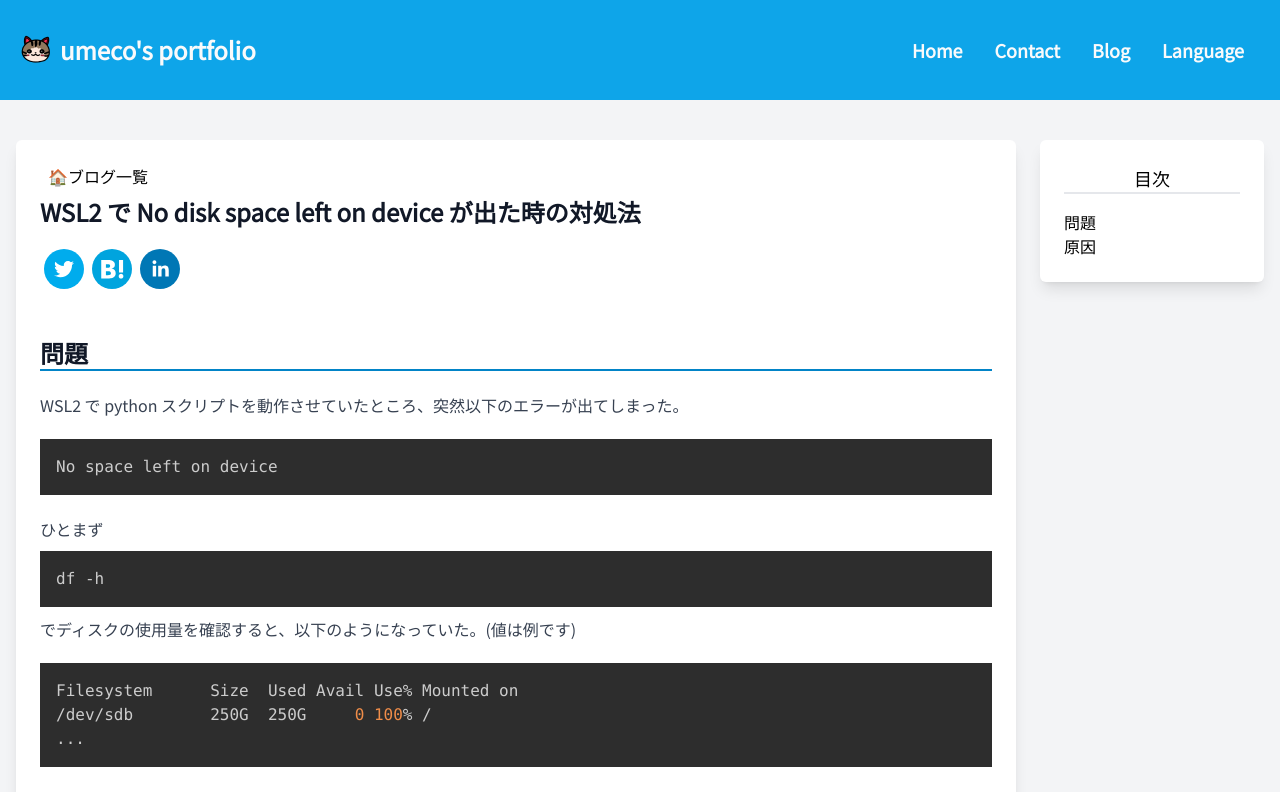
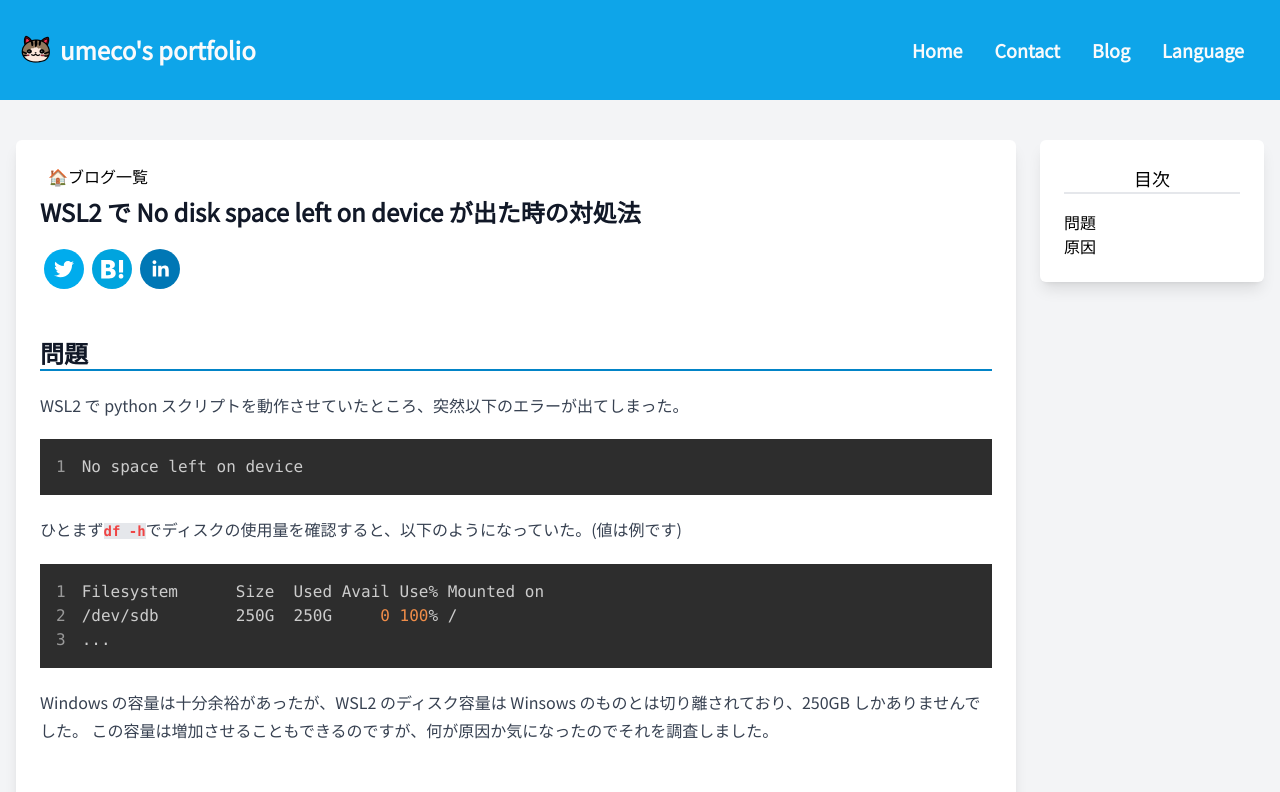
Before and after one commit to umepy/umeco-portfolio, a Next.js app: page /blogs/20231016_wsl_nodisk in a window 1280 px wide. Shown: the top 792 px of the page. Built offline with nearby package versions, Linux system fonts and the light colour scheme; no server answers.

Commit message:
support react-markdown version up

```diff
--- a/src/components/codeblock.tsx
+++ b/src/components/codeblock.tsx
@@ -1,17 +1,23 @@
-import { CodeComponent } from "react-markdown/lib/ast-to-react";
 import { Prism as SyntaxHighlighter } from "react-syntax-highlighter";
 import { tomorrow } from "react-syntax-highlighter/dist/cjs/styles/prism";
 
-const CodeBlock: CodeComponent = ({ inline, className, children }) => {
-  if (inline) {
-    return <code className={className}>{children}</code>;
-  }
+const CodeBlock = ({ className, node, children, ...props }: Element) => {
   const match = /language-(\w+)/.exec(className || "");
   const lang = match && match[1] ? match[1] : "";
-  return (
-    <SyntaxHighlighter style={tomorrow} language={lang}>
+  return match ? (
+    <SyntaxHighlighter
+      {...props}
+      PreTag="div"
+      style={tomorrow}
+      language={lang}
+      showLineNumbers={true}
+    >
       {String(children).replace(/\n$/, "")}
     </SyntaxHighlighter>
+  ) : (
+    <code className="bg-gray-200 text-red-500 font-bold">
+      {String(children)}
+    </code>
   );
 };
 
--- a/tailwind.config.js
+++ b/tailwind.config.js
@@ -10,6 +10,7 @@ module.exports = {
       gray: colors.gray,
       black: colors.black,
       white: colors.white,
+      red: colors.red,
       text_gray: "#0F1111",
     },
     fontFamily: {
```
